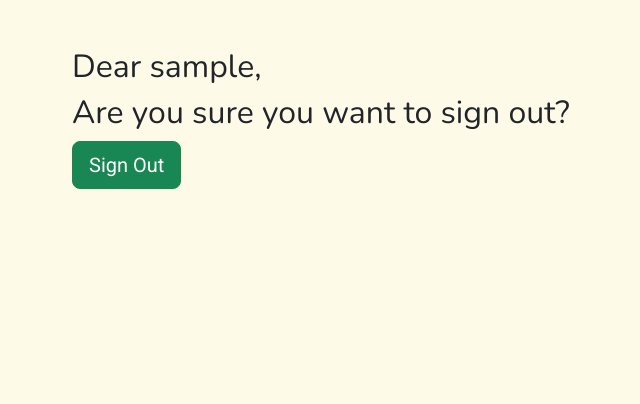
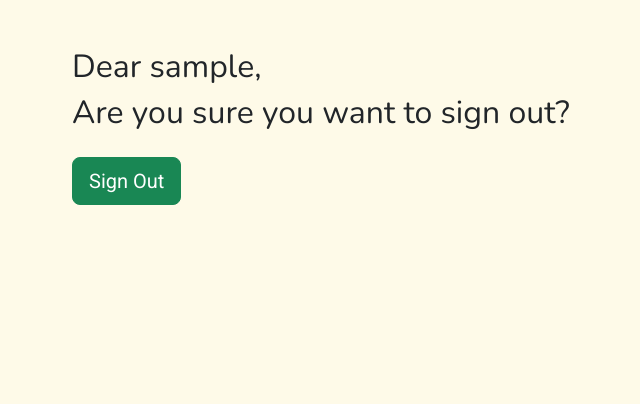
Before and after one commit to bakrydiarra/Wall_of-Shame, a Django app: page /accounts/logout/ in a window 1280 px wide. Shown: the part 62-466 px from the top of the page, without its empty margins (289-929 px from the left). Run offline with Django 3.2, Linux system fonts and the light colour scheme; the visitor is signed in with stand-in values (Sample User, id 1); some libraries are stand-ins or nearby versions.

Commit message:
Style: positioning btn

```diff
--- a/templates/allauth/account/logout.html
+++ b/templates/allauth/account/logout.html
@@ -20,7 +20,7 @@ Log out
     {% if redirect_field_value %}
     <input type="hidden" name="{{ redirect_field_name }}" value="{{ redirect_field_value }}" />
     {% endif %}
-    <button class="btn btn-success mb-3 btn-lg" type="submit">{% trans 'Sign Out' %}</button>
+    <button class="btn btn-success my-3 btn-lg" type="submit">{% trans 'Sign Out' %}</button>
   </form>
 </div>
 
```
